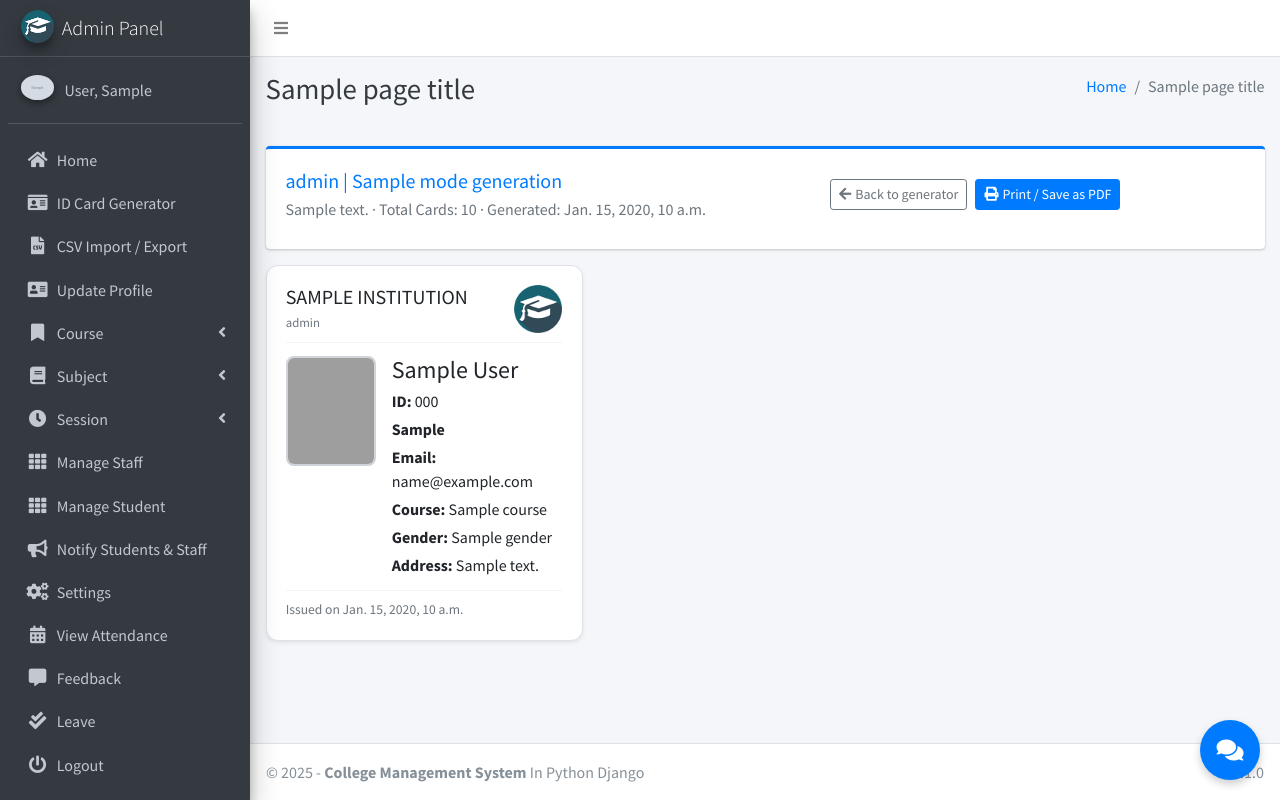
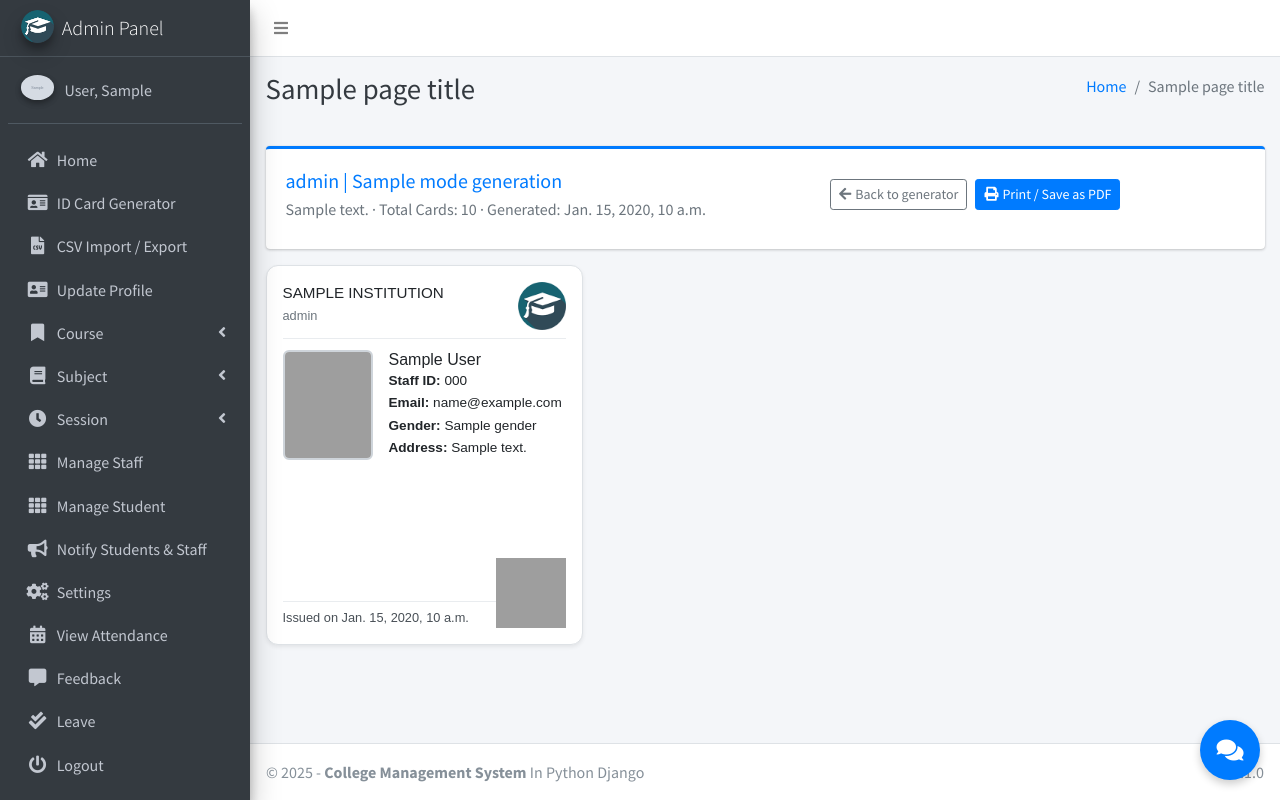
Before and after one commit to asubash017/CollegeManagementSystem, a Django app: template main_app/templates/hod_template/id_card_preview.html in a window 1280 px wide. Run offline with Django 3.2, Linux system fonts and the light colour scheme; a user stored in the database is signed in; tables that the repository leaves empty hold one stand-in row (values such as "Sample post"); the template is opened without the code that fills it: most values are stand-ins (such as "Sample title", 1, 10 or a date in 2020); grey boxes marked "Sample" are stand-in pictures; some libraries are stand-ins or nearby versions; grey boxes are pictures that could not be loaded.

Commit message:
QR and ID update

```diff
--- a/main_app/templates/hod_template/id_card_preview.html
+++ b/main_app/templates/hod_template/id_card_preview.html
@@ -14,19 +14,28 @@
         border-radius: 12px;
         background: #fff;
         border: 1px solid #dee2e6;
-        padding: 1.2rem;
-        min-height: 360px;
+        padding: 1rem;
+        min-height: 380px;
         display: flex;
         flex-direction: column;
+        font-family: Arial, sans-serif;
+        position: relative;
     }
 
     .id-card-header {
         display: flex;
+        justify-content: space-between;
         align-items: center;
-        justify-content: space-between;
-        border-bottom: 1px solid #f1f3f5;
-        padding-bottom: 0.6rem;
-        margin-bottom: 0.8rem;
+        border-bottom: 1px solid #e9ecef;
+        padding-bottom: 0.5rem;
+        margin-bottom: 0.7rem;
+    }
+
+    .id-card-header h5 {
+        font-size: 0.95rem;
+        margin: 0;
+        line-height: 1.2;
+        text-transform: uppercase;
     }
 
     .id-card-header img {
@@ -36,26 +45,60 @@
     }
 
     .id-card-body {
+        display: flex;
+        gap: 1rem;
         flex: 1;
-        display: grid;
-        grid-template-columns: 90px 1fr;
-        gap: 1rem;
+    }
+
+    .id-card-photo {
+        width: 90px;
+        height: 110px;
+        flex-shrink: 0;
     }
 
     .id-card-photo img {
-        width: 90px;
-        height: 110px;
+        width: 100%;
+        height: 100%;
         object-fit: cover;
-        border-radius: 8px;
+        border-radius: 6px;
         border: 2px solid #ced4da;
     }
 
+    .id-card-info {
+        flex: 1;
+        display: flex;
+        flex-direction: column;
+        justify-content: space-between;
+    }
+
+    .id-card-info h4 {
+        font-size: 1rem;
+        margin: 0;
+        word-wrap: break-word;
+        overflow-wrap: break-word;
+    }
+
+    .id-card-info p {
+        font-size: 0.85rem;
+        margin: 2px 0;
+        word-wrap: break-word;
+        overflow-wrap: break-word;
+    }
+
+    .id-card-qr {
+        position: absolute;
+        bottom: 1rem;
+        right: 1rem;
+        width: 70px;
+        height: 70px;
+    }
+
     .id-card-footer {
-        border-top: 1px solid #f1f3f5;
-        padding-top: 0.6rem;
-        margin-top: 0.8rem;
-        font-size: 0.85rem;
-        color: #6c757d;
+        border-top: 1px solid #e9ecef;
+        font-size: 0.8rem;
+        color: #495057;
+        padding-top: 0.4rem;
+        margin-top: 0.5rem;
     }
 
     .print-actions {
@@ -124,36 +146,40 @@
             <div class="id-card shadow-sm">
                 <div class="id-card-header">
                     <div>
-                        <h5 class="mb-0 text-uppercase">{{ card.institution }}</h5>
+                        <h5>{{ card.institution }}</h5>
                         <small class="text-muted">{{ card.role }}</small>
                     </div>
-                    <img src="{% static 'dist/img/cmsl.png' %}" alt="Institution logo">
+                    <img src="{% static 'dist/img/cmsl.png' %}" alt="Institution Logo">
                 </div>
+
                 <div class="id-card-body">
                     <div class="id-card-photo">
                         <img src="{{ card.profile_pic }}" alt="{{ card.full_name }}">
                     </div>
-                    <div>
-                        <h4 class="mb-1">{{ card.full_name }}</h4>
-                        <p class="mb-1"><strong>ID:</strong> {{ card.id_code }}</p>
-                        {% if card.extra_meta %}
-                        <p class="mb-1"><strong>{{ card.extra_meta }}</strong></p>
-                        {% endif %}
-                        <p class="mb-1"><strong>Email:</strong> {{ card.email }}</p>
-                        {% if card.course %}
-                        <p class="mb-1"><strong>Course:</strong> {{ card.course }}</p>
-                        {% endif %}
-                        {% if card.session %}
-                        <p class="mb-1"><strong>Session:</strong> {{ card.session }}</p>
-                        {% endif %}
-                        <p class="mb-1"><strong>Gender:</strong> {{ card.gender }}</p>
-                        {% if card.address %}
-                        <p class="mb-0"><strong>Address:</strong> {{ card.address }}</p>
-                        {% endif %}
+
+                    <div class="id-card-info">
+                        <div>
+                            <h4>{{ card.full_name }}</h4>
+                            {% if card.role == "Student" %}
+                                <p><strong>Reg No:</strong> {{ card.id_code }}</p>
+                                <p><strong>Course:</strong> {{ card.course }}</p>
+                                <p><strong>Session:</strong> {{ card.session }}</p>
+                            {% else %}
+                                <p><strong>Staff ID:</strong> {{ card.id_code }}</p>
+                            {% endif %}
+                            <p><strong>Email:</strong> {{ card.email }}</p>
+                            <p><strong>Gender:</strong> {{ card.gender }}</p>
+                            {% if card.address %}
+                                <p><strong>Address:</strong> {{ card.address }}</p>
+                            {% endif %}
+                        </div>
                     </div>
                 </div>
+
+                <img src="{{ card.qr_code }}" class="id-card-qr" alt="QR Code">
+
                 <div class="id-card-footer">
-                    <span>Issued on {{ card.issued_on }}</span>
+                    Issued on {{ card.issued_on }}
                 </div>
             </div>
             {% empty %}
```
Also changed, not shown: other parts of main_app/templates/hod_template/id_card_preview.html (+6 -27 lines), main_app/hod_views.py (+65 -2 lines), main_app/templates/hod_template/id_card_generator.html (+18 -11 lines).
